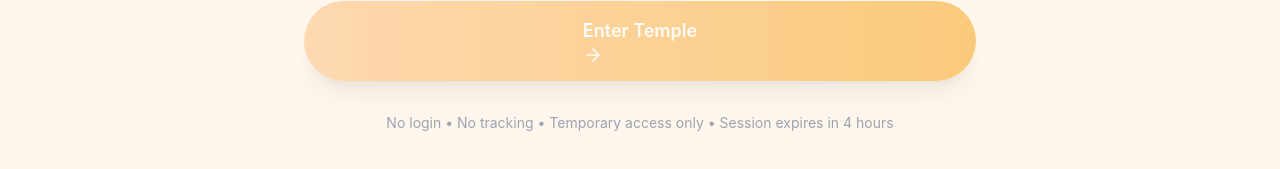
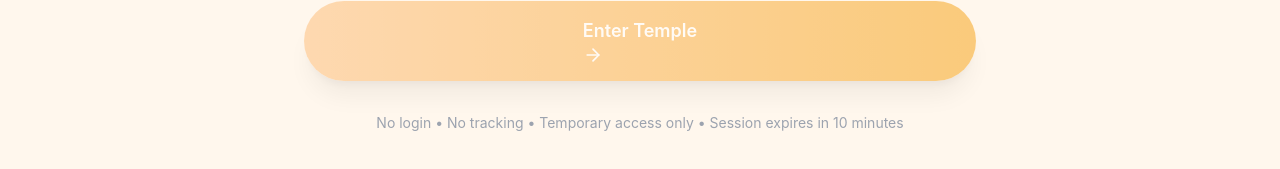
Before and after one commit to pruthvi025/FaithGuard-V1, a React (Vite) app in the folder client/: page /checkin in a window 1280 px wide. Shown: the part 1025-1194 px from the top of the page. Built offline with nearby package versions, Linux system fonts and the light colour scheme; no server answers.

Commit message:
Update session timeout from 4 hours to 10 minutes

```diff
--- a/client/src/pages/CheckInPage.jsx
+++ b/client/src/pages/CheckInPage.jsx
@@ -352,7 +352,7 @@ export default function CheckInPage() {
             variants={itemVariants}
             className="text-center text-sm text-gray-400 mt-8"
           >
-            No login • No tracking • Temporary access only • Session expires in 4 hours
+            No login • No tracking • Temporary access only • Session expires in 10 minutes
           </motion.p>
         </motion.div>
       </div>
```
Also changed, not shown: 1 other file (tests, documents, lock files or other folders).
